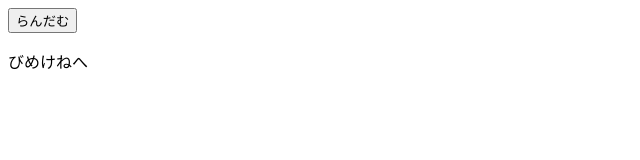
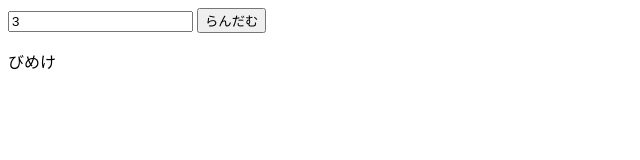
Before and after one commit to FrozenRamune/random, a plain HTML site: page index.html in a window 1280 px wide. Both pictures are taken after a click on the button "らんだむ". Shown: the whole page, without its empty margins (0-640 px from the left). Drawn offline with Linux system fonts and the light colour scheme.

Commit message:
Update index.html

```diff
--- a/index.html
+++ b/index.html
@@ -5,8 +5,9 @@ function getRandom(min, max) {
   return Math.floor(Math.random() * (maxFloored - minCeiled + 1) + minCeiled);
 }
 function generateRandom() {
-  document.getElementById('display').textContent = Array.from({length:5}, (v,i)=>String.fromCharCode(getRandom('あ'.charCodeAt(0), 'ん'.charCodeAt(0)))).join('');
+  document.getElementById('display').textContent = Array.from({length:Number(document.getElementById("count").value)}, (v,i)=>String.fromCharCode(getRandom('あ'.charCodeAt(0), 'ん'.charCodeAt(0)))).join('');
 }
 </script>
+<input type="number" id="count" value="3"></input>
 <button onclick="generateRandom()">らんだむ</button>
 <p id="display"></p>
```
